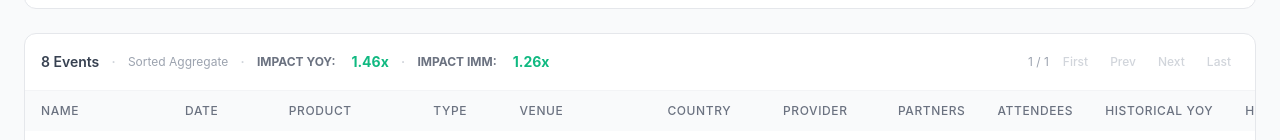
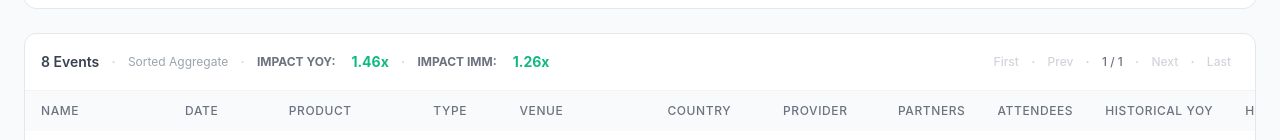
Before and after one commit to rr-quantifai/cloud-beacon, a React (Vite) app: page / in a window 1280 px wide. Shown: the part 605-745 px from the top of the page. Built offline with nearby package versions, Linux system fonts and the light colour scheme.

Commit message:
Update App.jsx

```diff
--- a/src/App.jsx
+++ b/src/App.jsx
@@ -338,11 +338,15 @@ const EventTable = ({ sortedGrouped, tableAgg, fName, sortCol, sortDir, toggleSo
         <span className="text-sm font-semibold text-gray-700">{sortedGrouped.length} Event{sortedGrouped.length!==1?"s":""}</span>
         {tableAgg&&<><span className="text-gray-300">·</span><span className="text-xs text-gray-400">Sorted Aggregate</span><span className="text-gray-300">·</span><span className="text-xs font-bold text-gray-500 uppercase">Impact YOY:</span><span className={"text-sm font-bold ml-1 "+tableAgg.yoy.color}>{tableAgg.yoy.text}</span><span className="text-gray-300">·</span><span className="text-xs font-bold text-gray-500 uppercase">Impact IMM:</span><span className={"text-sm font-bold ml-1 "+tableAgg.imm.color}>{tableAgg.imm.text}</span></>}
       </div>
-      <div className="flex items-center gap-1.5 flex-shrink-0">
-        <span className="text-xs text-gray-400">{safePage + 1} / {totalPages}</span>
+      <div className="flex items-center flex-shrink-0">
         <button onClick={() => setPage(0)} disabled={safePage === 0} className={"px-2 py-1 text-xs font-medium rounded-md transition " + (safePage === 0 ? "text-gray-300 cursor-not-allowed" : "text-gray-500 hover:bg-gray-100")}>First</button>
+        <span className="text-gray-300 mx-1">·</span>
         <button onClick={() => setPage(p => Math.max(0, p - 1))} disabled={safePage === 0} className={"px-2 py-1 text-xs font-medium rounded-md transition " + (safePage === 0 ? "text-gray-300 cursor-not-allowed" : "text-gray-500 hover:bg-gray-100")}>Prev</button>
+        <span className="text-gray-300 mx-1">·</span>
+        <span className="px-2 py-1 text-xs font-medium text-gray-500">{safePage + 1} / {totalPages}</span>
+        <span className="text-gray-300 mx-1">·</span>
         <button onClick={() => setPage(p => Math.min(totalPages - 1, p + 1))} disabled={safePage >= totalPages - 1} className={"px-2 py-1 text-xs font-medium rounded-md transition " + (safePage >= totalPages - 1 ? "text-gray-300 cursor-not-allowed" : "text-gray-500 hover:bg-gray-100")}>Next</button>
+        <span className="text-gray-300 mx-1">·</span>
         <button onClick={() => setPage(totalPages - 1)} disabled={safePage >= totalPages - 1} className={"px-2 py-1 text-xs font-medium rounded-md transition " + (safePage >= totalPages - 1 ? "text-gray-300 cursor-not-allowed" : "text-gray-500 hover:bg-gray-100")}>Last</button>
       </div>
     </div></div>
```
